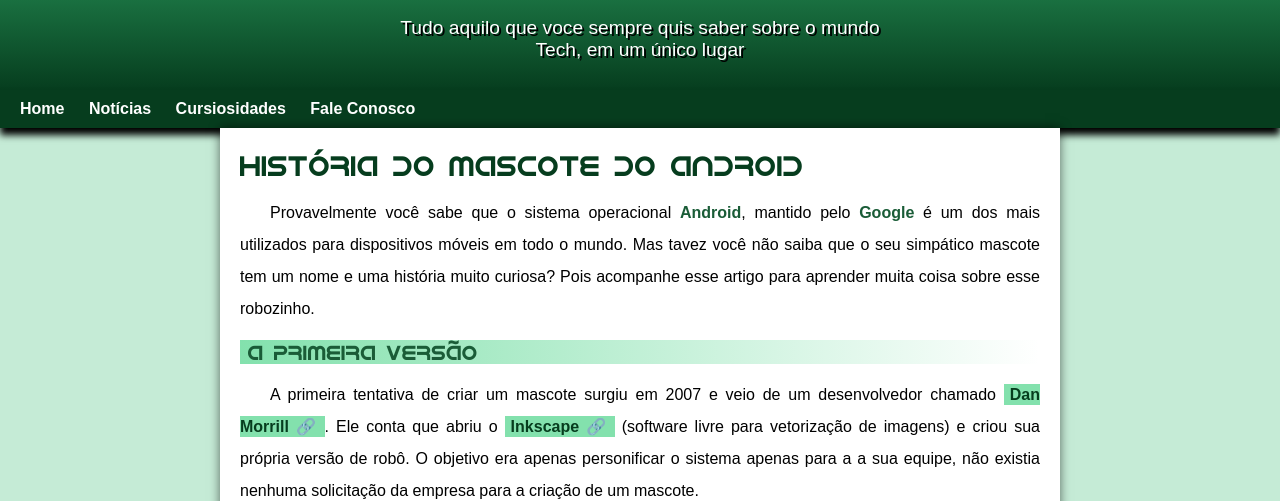
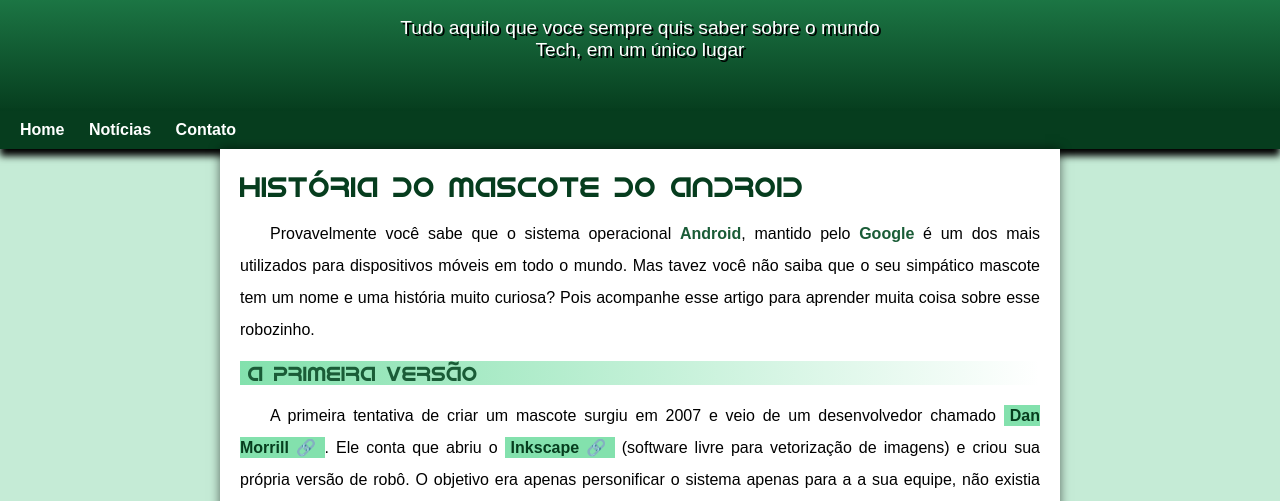
Before and after one commit to andrebutci/projeto-android, a plain HTML site: page index.html in a window 1280 px wide. Shown: the part 100-601 px from the top of the page. Drawn offline with Linux system fonts and the light colour scheme.

Commit message:
problema de padding corrigido

```diff
--- a/index.html
+++ b/index.html
@@ -16,8 +16,7 @@
     <nav>
         <a href="#">Home</a>
         <a href="#">Notícias</a>
-        <a href="#">Cursiosidades</a>
-        <a href="#">Fale Conosco</a>
+        <a href="#">Contato</a>
     </nav>
     <main>
         <article>
--- a/style/style.css
+++ b/style/style.css
@@ -63,7 +63,7 @@ header > p {
     padding-left: 10px;
     margin: auto;
     text-shadow: 2px 2px 0px black;
-    margin-bottom: 20px;
+    padding-bottom: 50px;
 
 }
 
```
